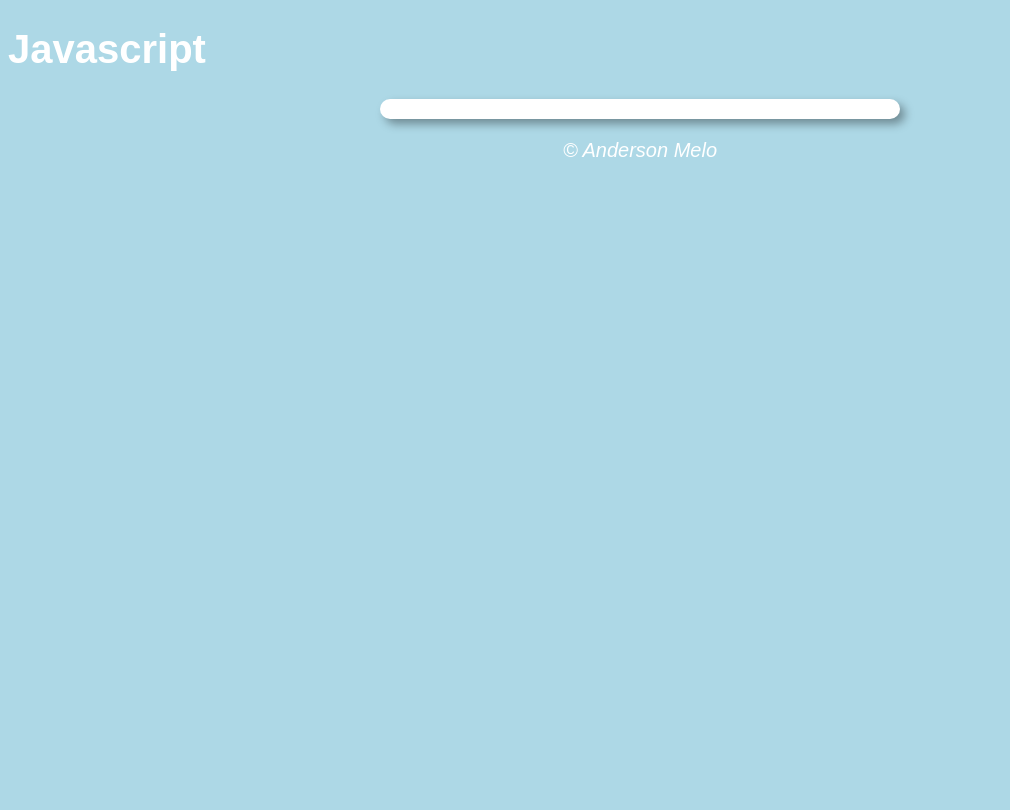
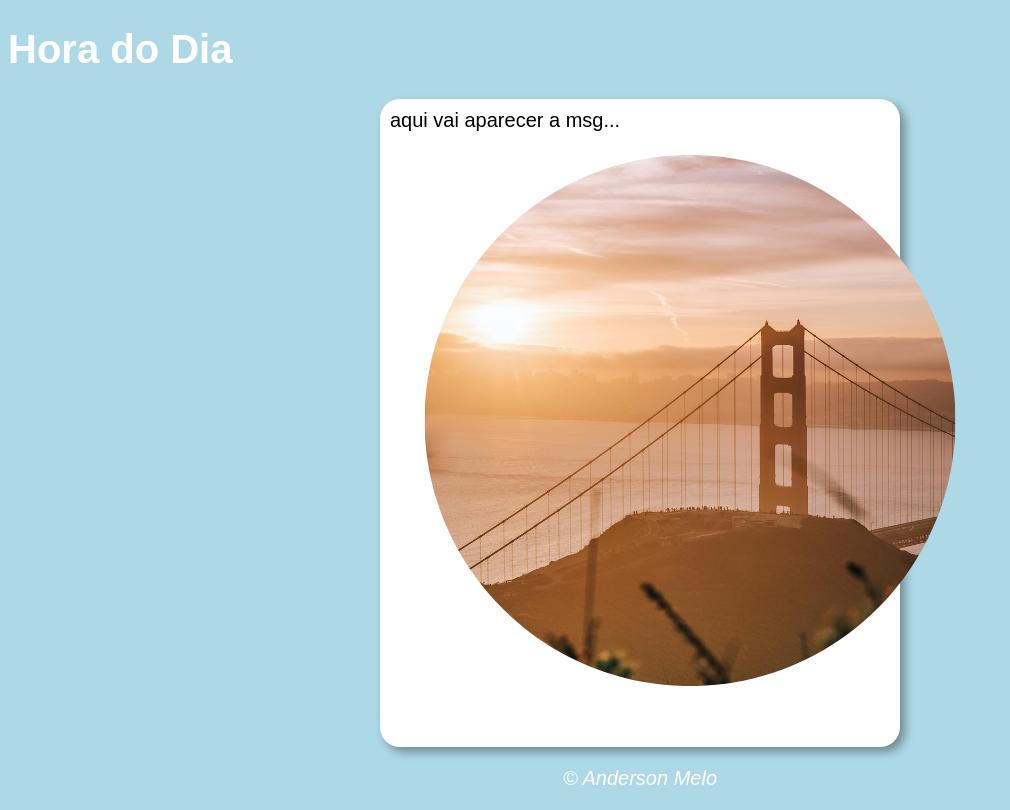
Before and after one commit to Hashi1802/javascript, a plain HTML site: page exercicios/ex013/index.html in a window 1280 px wide. Shown: the whole page, without its empty margins (0-1010 px from the left). Drawn offline with Linux system fonts and the light colour scheme.

Commit message:
atualização do exerciicio de javascript

```diff
--- a/exercicios/ex013/index.html
+++ b/exercicios/ex013/index.html
@@ -3,19 +3,19 @@
 <head>
     <meta charset="UTF-8">
     <meta name="viewport" content="width=device-width, initial-scale=1.0">
-    <title>Exercicio de Javascript</title>
+    <title>Hora do Dia</title>
     <link rel="stylesheet" href="style.css">
 </head>
-<body>
+<body onload="carregar()">
     <header>
-<h1>Javascript</h1>
+<h1>Hora do Dia</h1>
     </header>
     <section>
-        <div>
-
+        <div id="msg">
+            aqui vai aparecer a msg...
         </div>
-        <div>
-
+        <div id="foto">
+            <img id="imagem" src="imagens/manha.png" alt="foto da manha">
         </div>
     </section>
     <footer>
--- a/exercicios/ex013/script.js
+++ b/exercicios/ex013/script.js
@@ -0,0 +1,6 @@
+function carregar (){
+var msg = window.document.getElementById('msg')
+var img = window.document.getElementById('imagem')
+var data = new date ()
+var hora = data.getHours()
+}
```
Also changed, not shown: exercicios/ex013/imagens/Tarde.png (added), exercicios/ex013/imagens/manha.png (added), exercicios/ex013/imagens/noite.png (added), exercicios/ex013/imagens/pexels-kehn-hermano-4121708.jpg (deleted), exercicios/ex013/imagens/pexels-skitterphoto-364267.jpg (deleted), exercicios/ex013/imagens/pexels-zukiman-mohamad-398469.jpg (deleted), 1 other file.
